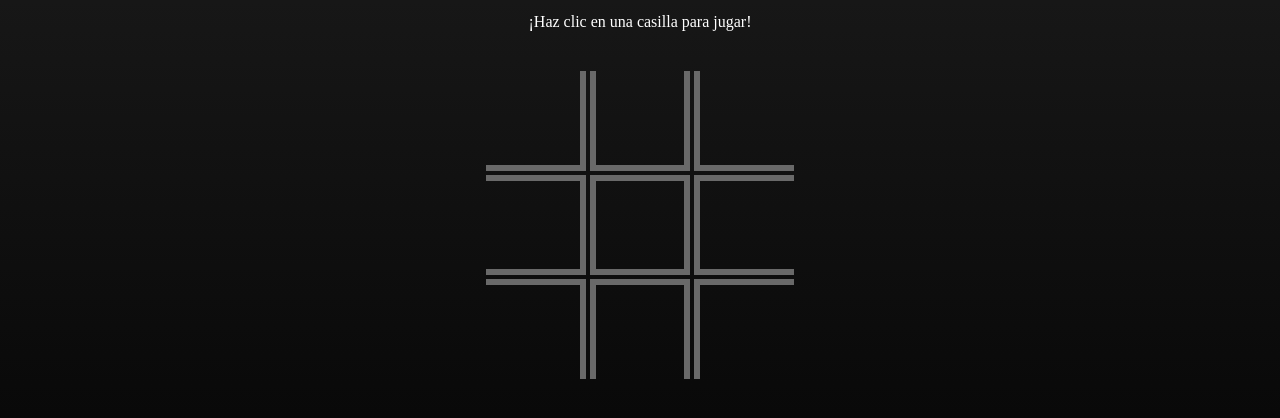
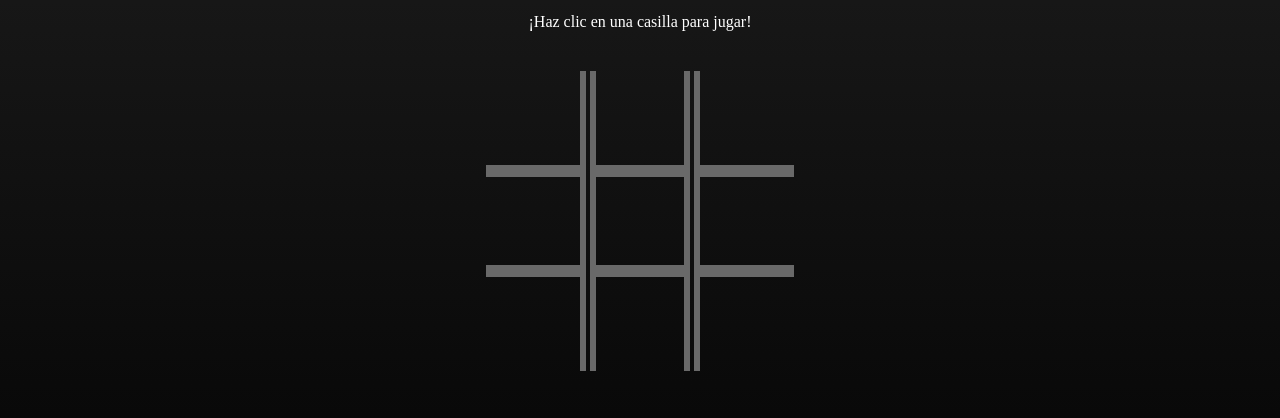
Before and after one commit to Flamesito11/Triqui-main, a plain HTML site: page index.html in a window 1280 px wide. Shown: the part 148-566 px from the top of the page. Drawn offline with Linux system fonts and the light colour scheme.

Commit message:
Refactor span styles; adjust font size, dimensions, and positioning for improved layout

```diff
--- a/Estilos.css
+++ b/Estilos.css
@@ -34,15 +34,14 @@ body {
 
 
 span {
-    position: absolute;
-    font-size: 75px;
-    font-family: sans-serif;
-    text-align: center;
-    height: 75px;
-    width: 75px;
+    font-size: 70px;
+    line-height: 100px;
+    display: inline-block;
+    width: 100px;
+    height: 100px;
+    margin: 0;
     padding: 0;
-    margin: 5px;
-    margin-left: -35px;
+    position: relative;
 }
 
 .top {
```
